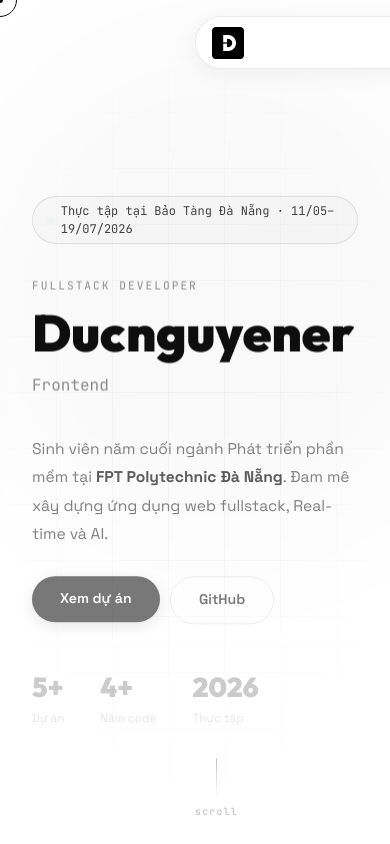
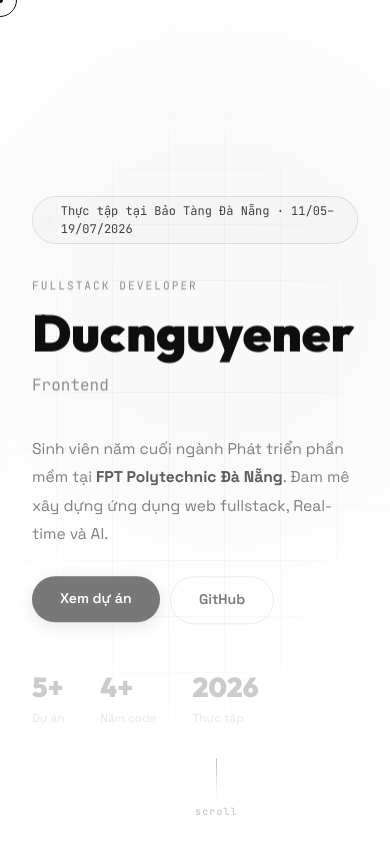
Before and after one commit to Nhanduc2912/DucNguyener, a React (Vite) app: page / in a window 390 px wide. Shown: the top 844 px of the page. Built offline with nearby package versions, Linux system fonts and the light colour scheme.

Commit message:
style(Navbar): hide navbar completely on mobile devices

```diff
--- a/src/index.css
+++ b/src/index.css
@@ -235,10 +235,7 @@ a { text-decoration: none; color: inherit; }
 /* RESPONSIVE */
 @media (max-width: 768px) {
   :root { --section-py: 3.5rem; }
-  .navbar { width: calc(100% - 2rem); }
-  .navbar-inner { padding: 0.6rem 1rem; }
-  .desktop-menu { display: none !important; }
-  .mobile-toggle { display: flex !important; }
+  .navbar { display: none !important; }
   .avatar-wrapper { width: 240px; height: 240px; }
   .tech-globe-container { height: 360px; }
 }
```
